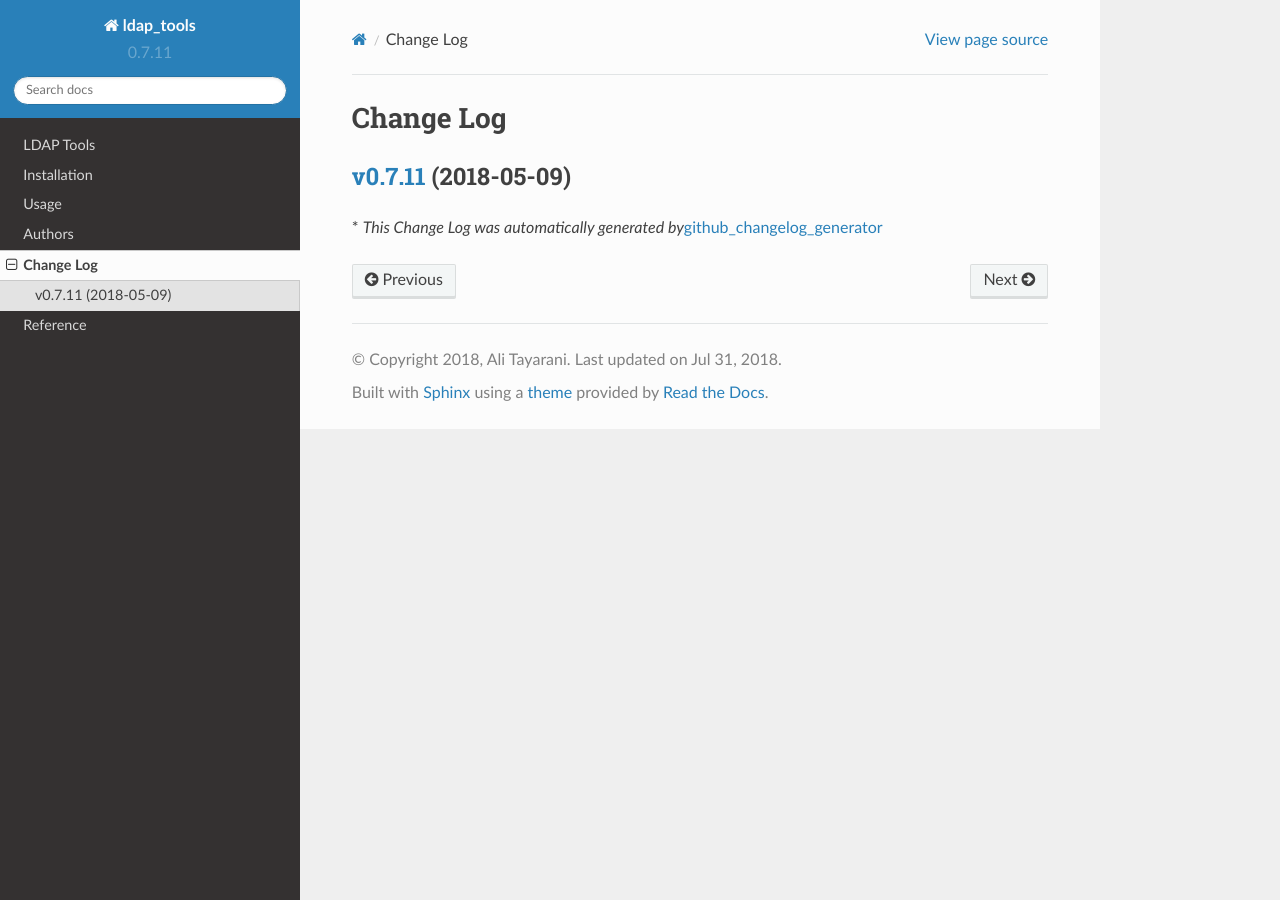
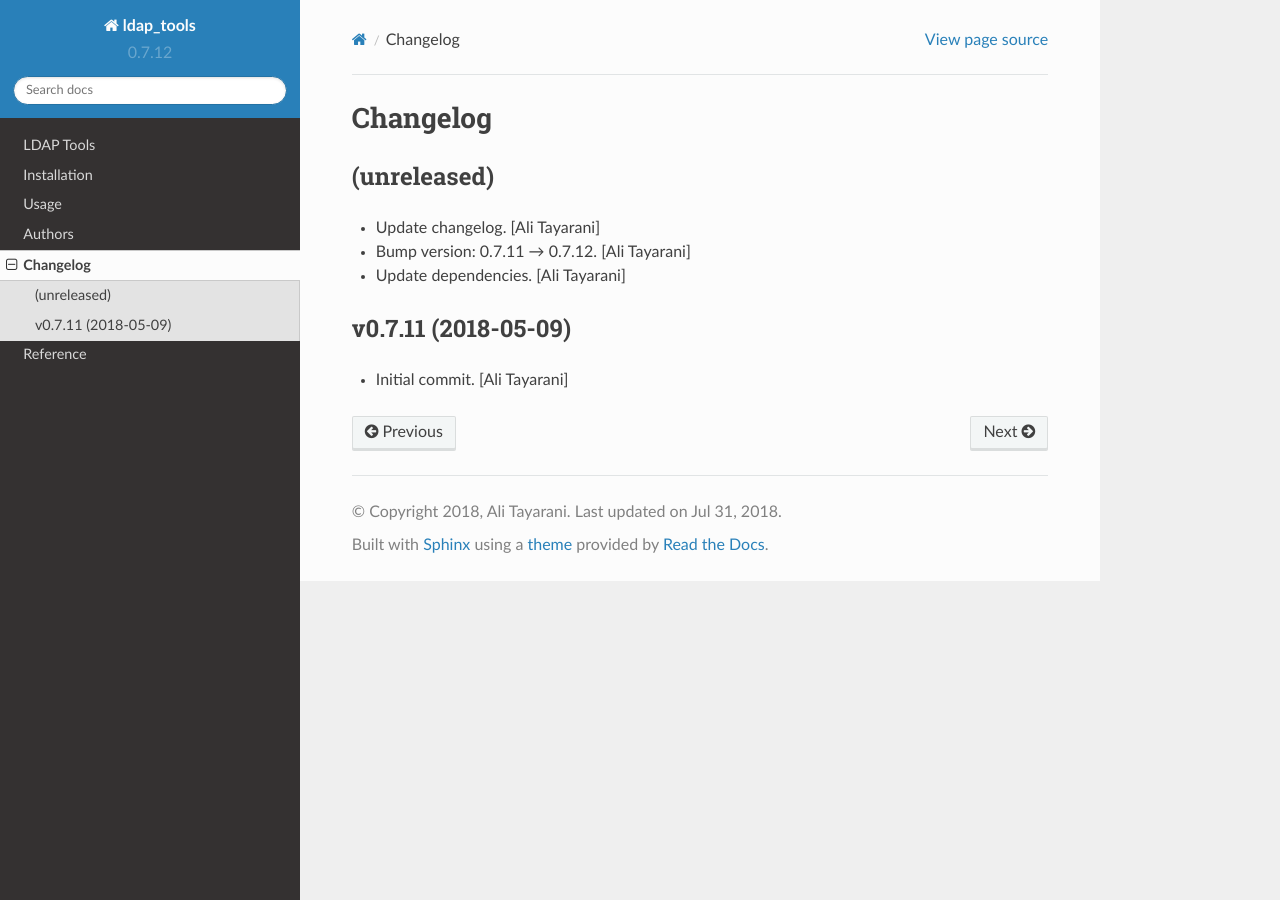
Before and after one commit to carta/ldap_tools, a Sphinx documentation site: the page built from docs/changelog.rst, in a window 1280 px wide. Built offline with Sphinx 7.4.7 and the Read the Docs theme 2.0.0, drawn with Linux system fonts in a browser that asks for light colours.

Commit message:
Bump version: 0.7.11 → 0.7.12

```diff
--- a/CHANGELOG.rst
+++ b/CHANGELOG.rst
@@ -1,8 +1,14 @@
-Change Log
-==========
+Changelog
+=========
 
-`v0.7.11 <https://github.com/carta/ldap_tools/tree/v0.7.11>`__ (2018-05-09)
----------------------------------------------------------------------------
 
-\* *This Change Log was automatically generated
-by*\ `github_changelog_generator <https://github.com/skywinder/Github-Changelog-Generator>`__
+(unreleased)
+------------
+- Update changelog. [Ali Tayarani]
+- Bump version: 0.7.11 → 0.7.12. [Ali Tayarani]
+- Update dependencies. [Ali Tayarani]
+
+
+v0.7.11 (2018-05-09)
+--------------------
+- Initial commit. [Ali Tayarani]
--- a/docs/conf.py
+++ b/docs/conf.py
@@ -23,7 +23,7 @@ project = 'ldap_tools'
 year = '2018'
 author = 'Ali Tayarani'
 copyright = '{0}, {1}'.format(year, author)
-version = release = '0.7.11'
+version = release = '0.7.12'
 
 pygments_style = 'trac'
 templates_path = ['.']
--- a/setup.py
+++ b/setup.py
@@ -24,7 +24,7 @@ def read(*names, **kwargs):
 
 setup(
     name='ldap_tools',
-    version='0.7.11',
+    version='0.7.12',
     license='MIT',
     description=(
         'A set of tools to make managing LDAP users, groups, and keys easier'),
--- a/src/ldap_tools/__init__.py
+++ b/src/ldap_tools/__init__.py
@@ -1 +1 @@
-__version__ = '0.7.11'
+__version__ = '0.7.12'
```
Also changed, not shown: .bumpversion.cfg, 4 other files.
